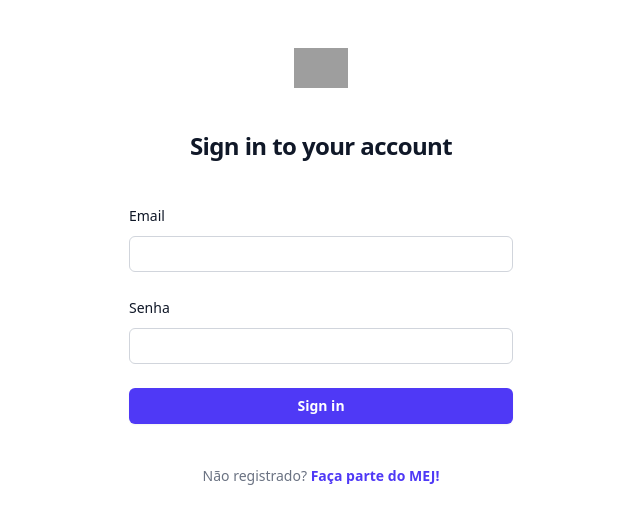
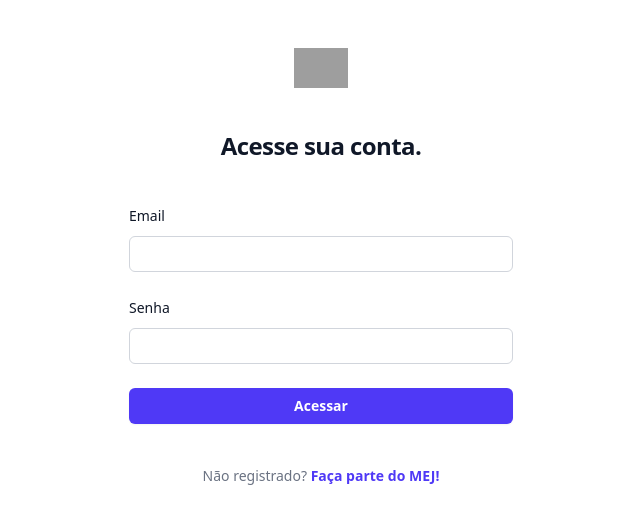
Before and after one commit to LeeEros/SFDEJ, a React (Vite) app in the folder frontend/: page / in a window 1280 px wide. Shown: the top 524 px of the page, without its empty margins (319-959 px from the left). Built offline with nearby package versions, Linux system fonts and the light colour scheme; grey boxes are pictures that could not be loaded.

Commit message:
Update login.tsx

```diff
--- a/frontend/src/components/login.tsx
+++ b/frontend/src/components/login.tsx
@@ -44,7 +44,7 @@ export default function Login() {
             className="mx-auto h-10 w-auto"
           />
           <h2 className="mt-10 text-center text-2xl/9 font-bold tracking-tight text-gray-900">
-            Sign in to your account
+            Acesse sua conta.
           </h2>
         </div>
 
@@ -92,7 +92,7 @@ export default function Login() {
                 type="submit"
                 className="flex w-full justify-center rounded-md bg-indigo-600 px-3 py-1.5 text-sm/6 font-semibold text-white shadow-xs hover:bg-indigo-500 focus-visible:outline-2 focus-visible:outline-offset-2 focus-visible:outline-indigo-600"
               >
-                Sign in
+                Acessar
               </button>
             </div>
           </form>
```
